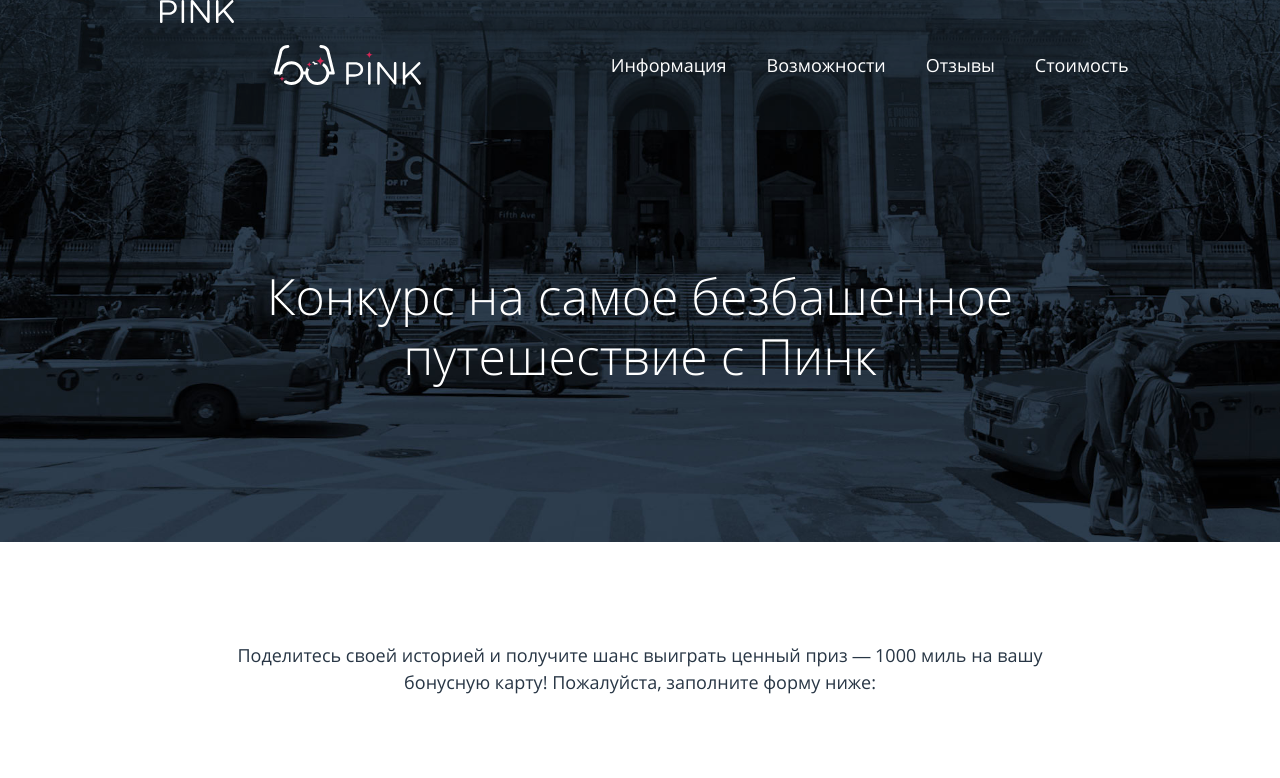
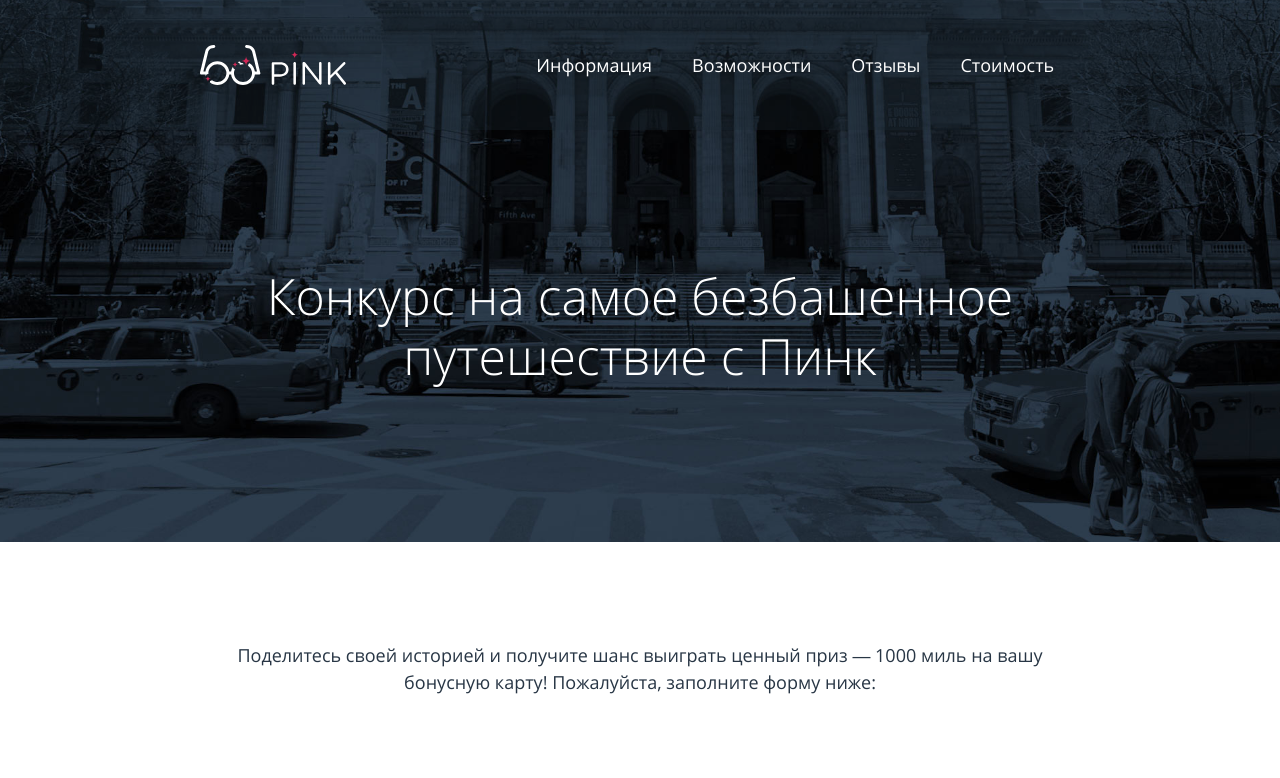
Before and after one commit to MashaTimmpa/35995-pink, a website: page form.html in a window 1280 px wide. Shown: the top 778 px of the page. Drawn offline with nearby package versions, Linux system fonts and the light colour scheme; files that its build step writes are made by us from their sources.

Commit message:
changed nav logo for sure on all pages

```diff
--- a/form.html
+++ b/form.html
@@ -9,7 +9,6 @@
 <section class="main-index">
    <header class="main-index__header">
       <div class="main-nav__wrapper">
-      <div class="main-nav__logo"><img src="img/logo-pink-white-mobile.svg"></div>
         <nav class="main-nav main-nav--closed">
           <span class="main-nav__toggle main-nav__toggle--closed"></span>
           <ul class="main-nav__items">
@@ -18,8 +17,8 @@
                 <source media="(min-width: 1200px)" srcset="img/logo-pink-white-desktop.svg">
                 <source media="(min-width: 768px)" srcset="img/logo-pink-white-tablet.svg">
                 <img src="img/logo-pink-white-mobile.svg" alt="PINK">
-             </picture>
-            </a></li>
+              </picture></a>
+            </li>
             <li class="main-nav__item main-nav__item--active"><a>Информация</a></li>
             <li class="main-nav__item"><a>Возможности</a></li>
             <li class="main-nav__item"><a>Отзывы</a></li>
```
Also changed, not shown: index.html (+2 -3 lines). Lines whose indentation alone changed are shown as unchanged.
